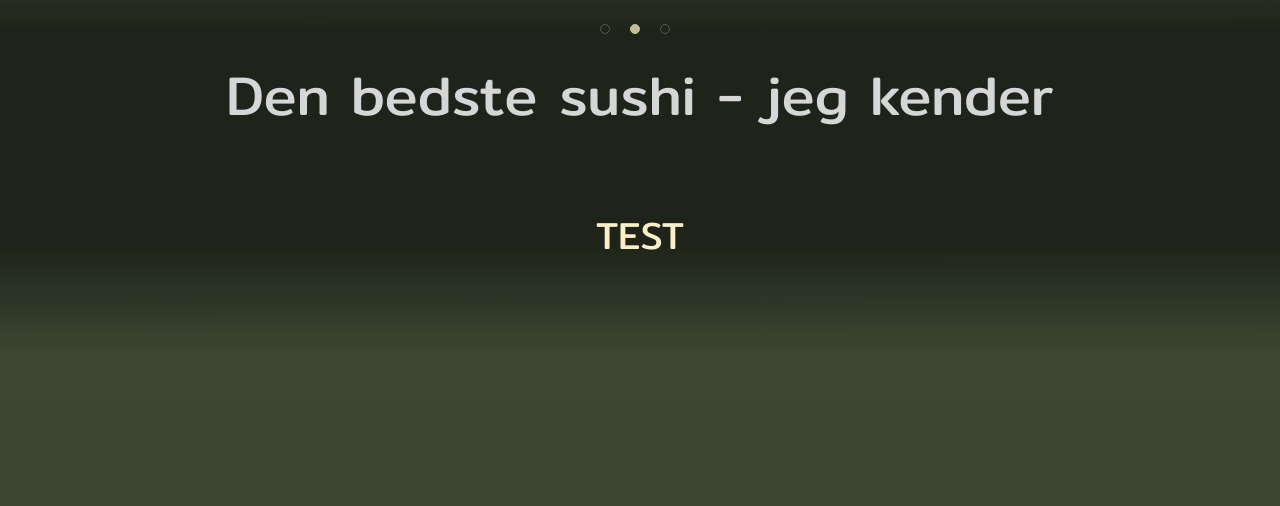
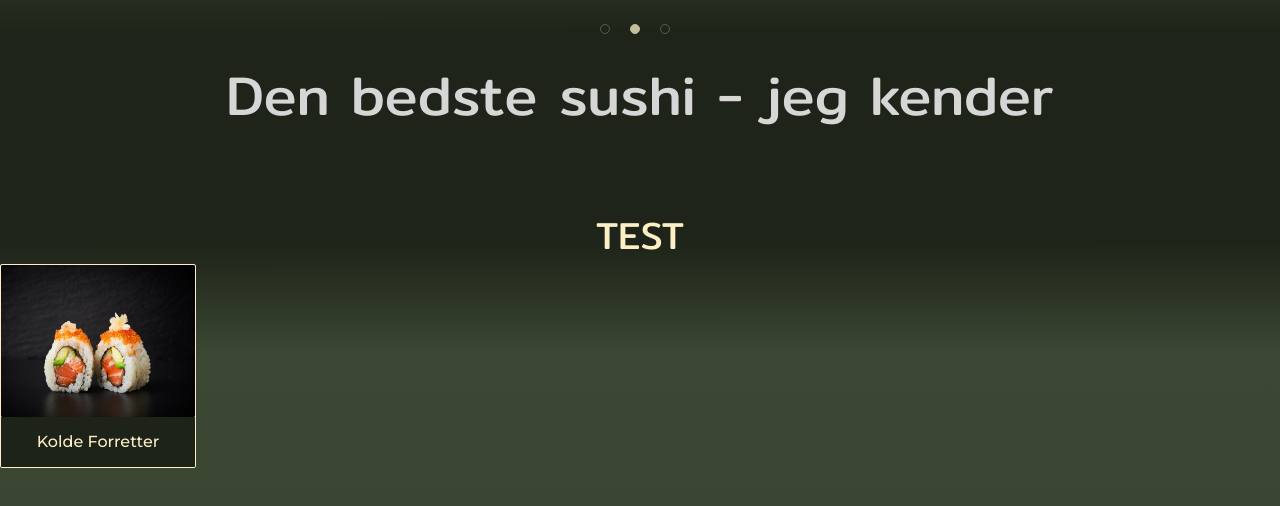
Before and after one commit to na-talia/sushi-takeaway, a React (Create React App) app: page / in a window 1280 px wide. Shown: the part 648-1154 px from the top of the page. Built offline with nearby package versions, Linux system fonts and the light colour scheme.

Commit message:
created a container for Sushi by Caterory (hardcoded)

```diff
--- a/src/App.js
+++ b/src/App.js
@@ -4,6 +4,7 @@ import NavBar from "./components/NavBar";
 import Promotions from "./components/promotions/Promotions";
 import Slogan from "./components/Slogan";
 import Title from "./components/Title";
+import SushiCategoryContainer from "./components/sushi-by-category/SushiCategoryContainer";
 
 function App() {
   return (
@@ -12,6 +13,7 @@ function App() {
       <Promotions />
       <Slogan />
       <Title text="Test" />
+      <SushiCategoryContainer />
     </div>
   );
 }
--- /dev/null
+++ b/src/components/sushi-by-category/SushiCategoryContainer.jsx
@@ -0,0 +1,27 @@
+import React from "react";
+
+const SushiCategoryContainer = () => {
+  return (
+    <div
+      className="border-[1px] w-[196px] h-[204px] border-mainLight rounded-sm text-mainLight
+    font-montserrat font-medium hover:border-white hover:text-white"
+    >
+      <div className="overflow-hidden">
+        <img
+          src={process.env.PUBLIC_URL + "/photo1702073570.jpeg"}
+          alt="cold food"
+          className="w-[196px] h-[152px] hover:scale-125 "
+        />
+      </div>
+      <span
+        className="flex text-base leading-5 py-[15px] justify-center bg-black	bg-opacity-50
+
+"
+      >
+        Kolde Forretter
+      </span>
+    </div>
+  );
+};
+
+export default SushiCategoryContainer;
```
